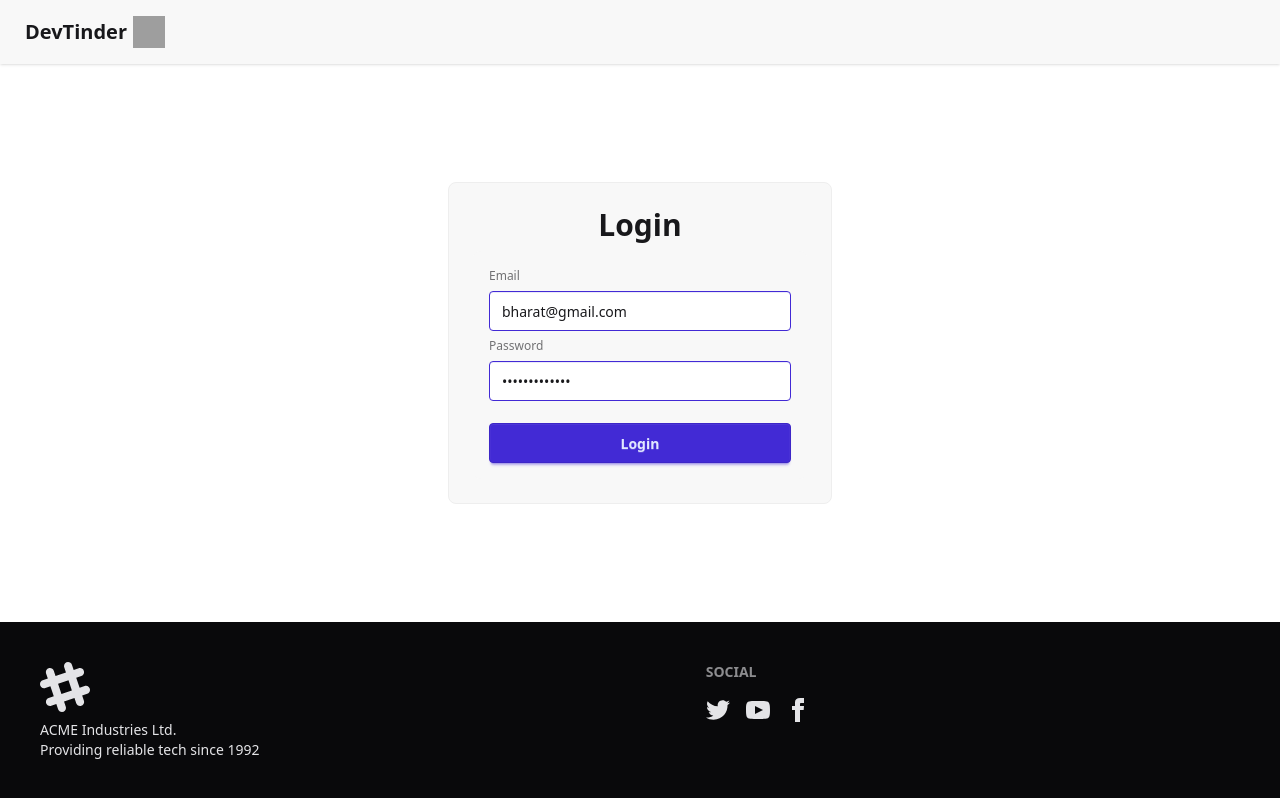
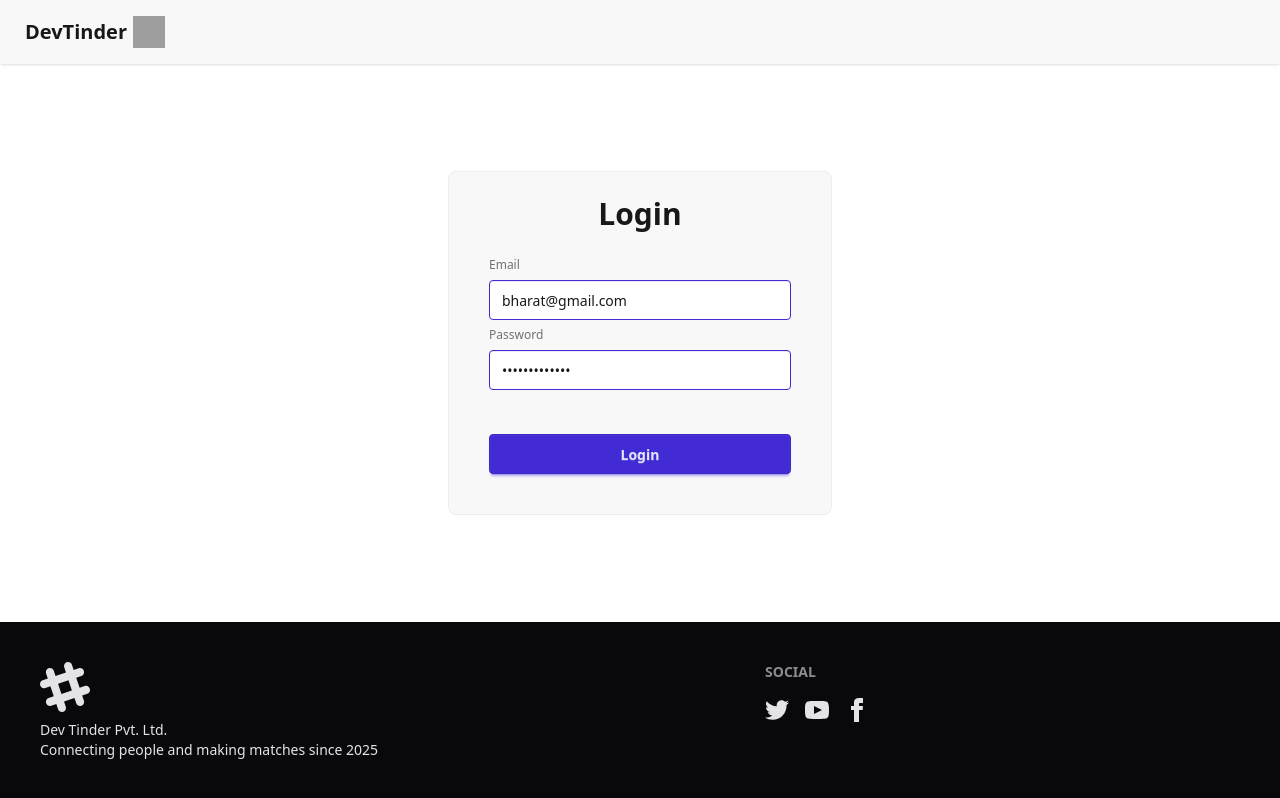
Before and after one commit to bharatsinghani4/dev-tinder, a React (Vite) app: page /login in a window 1280 px wide. Built offline with nearby package versions, Linux system fonts and the light colour scheme; no server answers; grey boxes are pictures that could not be loaded; the HTML template or start-up script is replaced by a standard one.

Commit message:
Updated footer and added code for API error handling

```diff
--- a/src/components/Footer.jsx
+++ b/src/components/Footer.jsx
@@ -16,9 +16,9 @@ const Footer = () => {
           <path d="M22.672 15.226l-2.432.811.841 2.515c.33 1.019-.209 2.127-1.23 2.456-1.15.325-2.148-.321-2.463-1.226l-.84-2.518-5.013 1.677.84 2.517c.391 1.203-.434 2.542-1.831 2.542-.88 0-1.601-.564-1.86-1.314l-.842-2.516-2.431.809c-1.135.328-2.145-.317-2.463-1.229-.329-1.018.211-2.127 1.231-2.456l2.432-.809-1.621-4.823-2.432.808c-1.355.384-2.558-.59-2.558-1.839 0-.817.509-1.582 1.327-1.846l2.433-.809-.842-2.515c-.33-1.02.211-2.129 1.232-2.458 1.02-.329 2.13.209 2.461 1.229l.842 2.515 5.011-1.677-.839-2.517c-.403-1.238.484-2.553 1.843-2.553.819 0 1.585.509 1.85 1.326l.841 2.517 2.431-.81c1.02-.33 2.131.211 2.461 1.229.332 1.018-.21 2.126-1.23 2.456l-2.433.809 1.622 4.823 2.433-.809c1.242-.401 2.557.484 2.557 1.838 0 .819-.51 1.583-1.328 1.847m-8.992-6.428l-5.01 1.675 1.619 4.828 5.011-1.674-1.62-4.829z"></path>
         </svg>
         <p>
-          ACME Industries Ltd.
+          Dev Tinder Pvt. Ltd.
           <br />
-          Providing reliable tech since 1992
+          Connecting people and making matches since 2025
         </p>
       </aside>
       <nav>
--- a/src/components/Login.jsx
+++ b/src/components/Login.jsx
@@ -9,14 +9,17 @@ const Login = () => {
   const dispatch = useDispatch();
   const navigate = useNavigate();
   const [email, setEmail] = useState("bharat@gmail.com");
+  const [error, setError] = useState(null);
   const [password, setPassword] = useState("Singhani@1304");
 
   const handleEmailChange = (e) => {
     setEmail(e.target.value);
+    setError(null);
   };
 
   const handlePasswordChange = (e) => {
     setPassword(e.target.value);
+    setError(null);
   };
 
   const handleFormSubmit = async (e) => {
@@ -37,7 +40,7 @@ const Login = () => {
       dispatch(addUser(response.data));
       navigate("/");
     } catch (error) {
-      console.log(error);
+      setError(error?.response?.data || "Something went wrong.");
     }
   };
 
@@ -66,6 +69,9 @@ const Login = () => {
               onChange={handlePasswordChange}
               value={password}
             />
+            <p className="text-red-400 text-center font-semibold text-sm mt-4">
+              {error}
+            </p>
             <button
               className="btn  btn-primary mt-4"
               type="submit"
```
